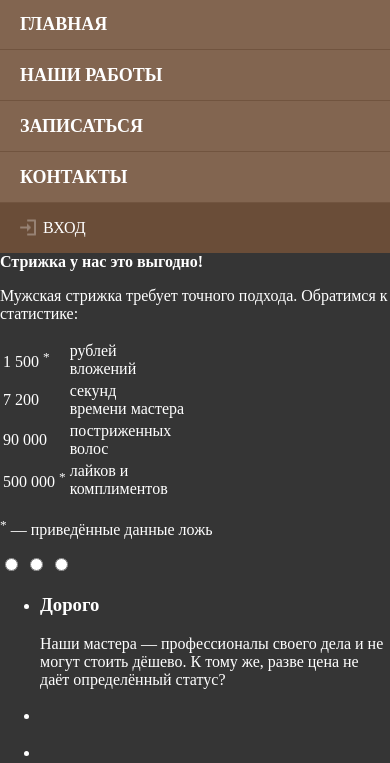
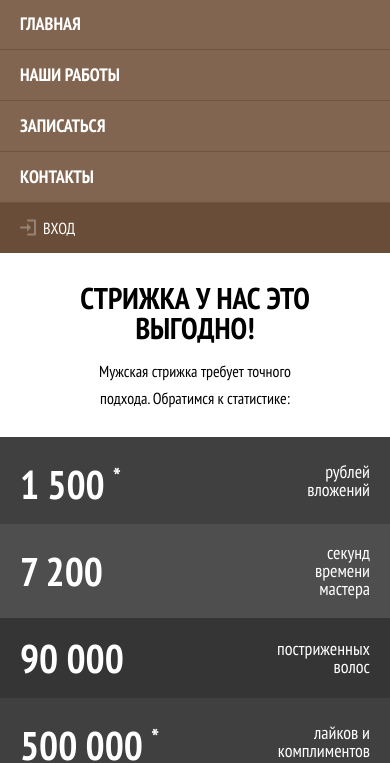
Before and after one commit to funsis/barbershop, a website: page index.html in a window 390 px wide. Shown: the part 88-851 px from the top of the page. Drawn offline with nearby package versions, Linux system fonts and the light colour scheme; files that its build step writes are made by us from their sources.

Commit message:
Style for mobile stats

```diff
--- a/index.html
+++ b/index.html
@@ -32,29 +32,31 @@
   </header>
   <main class="page-main">
     <section class="stats">
+      <div class="stats__wrapper">
       <header class="stats__header">
         <b class="stats__slogan">Стрижка у нас это выгодно!</b>
         <p class="stats__intro">Мужская стрижка требует точного подхода. Обратимся к статистике:</p>
       </header>
       <table class="stats__content">
-        <tr class="stats__item">
+        <tr class="stats__item stats__item--gray">
           <td class="stats__value">1 500 <sup>*</sup></td>
           <td class="stats__field">рублей<br>вложений</td>
         </tr>
-        <tr class="stats__item">
+        <tr class="stats__item stats__item--light-gray">
           <td class="stats__value">7 200</td>
           <td class="stats__field">секунд<br>времени мастера</td>
         </tr>
-        <tr class="stats__item">
+        <tr class="stats__item stats__item--dark">
           <td class="stats__value">90 000</td>
           <td class="stats__field">постриженных<br>волос</td>
         </tr>
-        <tr class="stats__item">
+        <tr class="stats__item stats__item--gray">
           <td class="stats__value">500 000 <sup>*</sup></td>
           <td class="stats__field">лайков и<br>комплиментов</td>
         </tr>
       </table>
       <p class="stats__legend"><sup>*</sup> — приведённые данные ложь</p>
+    </div>
     </section>
     <section class="advantages">
       <div class="advantages__wraper slider">
--- /dev/null
+++ b/sass/blocks/stats.scss
@@ -0,0 +1,88 @@
+.stats {
+  &__header {
+    padding-top: 30px;
+    padding-bottom: 25px;
+    background-color: white;
+    text-align: center;
+  }
+
+  &__slogan {
+    @include mp-clear;
+    display: inline-block;
+    width: 90%;
+    margin-bottom: 15px;
+    font-size: 30px;
+    line-height: 30px;
+    font-weight: 700;
+    color: black;
+    text-transform: uppercase;
+  }
+
+  &__intro {
+    @include mp-clear;
+    display: inline-block;
+    width: 180/320*100%;
+    font-size: 20;
+    line-height: 27px;
+    font-weight: 400;
+    color: black;
+  }
+
+  &__content {
+    width: 100%;
+    border-collapse: collapse;
+  }
+
+  &__item {
+    &--dark {
+      background-color: #353535;
+    }
+
+    &--gray {
+      background-color: #404040;
+    }
+
+    &--light-gray {
+      background-color: #4e4e4e;
+    }
+  }
+
+  &__value {
+    width: 80%;
+    padding: 20px;
+    padding-right: 0;
+    font-size: 40px;
+    line-height: 40px;
+    font-weight: 700;
+  }
+
+  .stats__value sup {
+    font-size: 0.6em
+  }
+
+  &__field {
+    padding: 20px;
+    padding-left: 0;
+    font-size: 18px;
+    line-height: 18px;
+    text-align: right;
+  }
+
+  &__legend {
+    @include mp-clear;
+    display: block;
+    margin-top: 15px;
+    margin-bottom: 40px;
+    text-align: center;
+    font-size: 20px;
+    line-height: 27px;
+    font-weight: 400;
+    color: #656565;
+  }
+
+  &__legend sup {
+    position: relative;
+    top: 7px;
+    font-size: 1em
+  }
+}
--- a/sass/global.scss
+++ b/sass/global.scss
@@ -1,6 +1,6 @@
 body {
   @include mp-clear;
-  background: $bg-darkgray;
+  background: #242424;
   font-family: $font-stack;
   color: white;
 }
--- a/sass/style.scss
+++ b/sass/style.scss
@@ -1,4 +1,5 @@
 /* GLOBAL */
+
 @import "variables.scss";
 @import "mixins.scss";
 @import "global.scss";
@@ -7,3 +8,8 @@
 
 @import "blocks/page-header.scss";
 @import "blocks/main-nav.scss";
+
+/* MAIN */
+
+@import "blocks/page-main.scss";
+@import "blocks/stats.scss";
--- a/sass/variables.scss
+++ b/sass/variables.scss
@@ -3,7 +3,7 @@ $bg-darkgray: #353535;
 $mobile-widths-only: "(max-width: 767px)";
 $tablet-widths: "(min-width: 768px)";
 $desktop-widths: "(min-width: 1200px)";
-$font-stack: "'PT Sans Narrow', sans-serif";
+$font-stack: 'PT Sans Narrow', sans-serif;
 
 /* Если бы у меня были картинки на retina */
 $retina: "(min-resolution: 144dpi), (min-resolution: 1.5dppx)";
```
Also changed, not shown: sass/blocks/page-main.scss (added).
